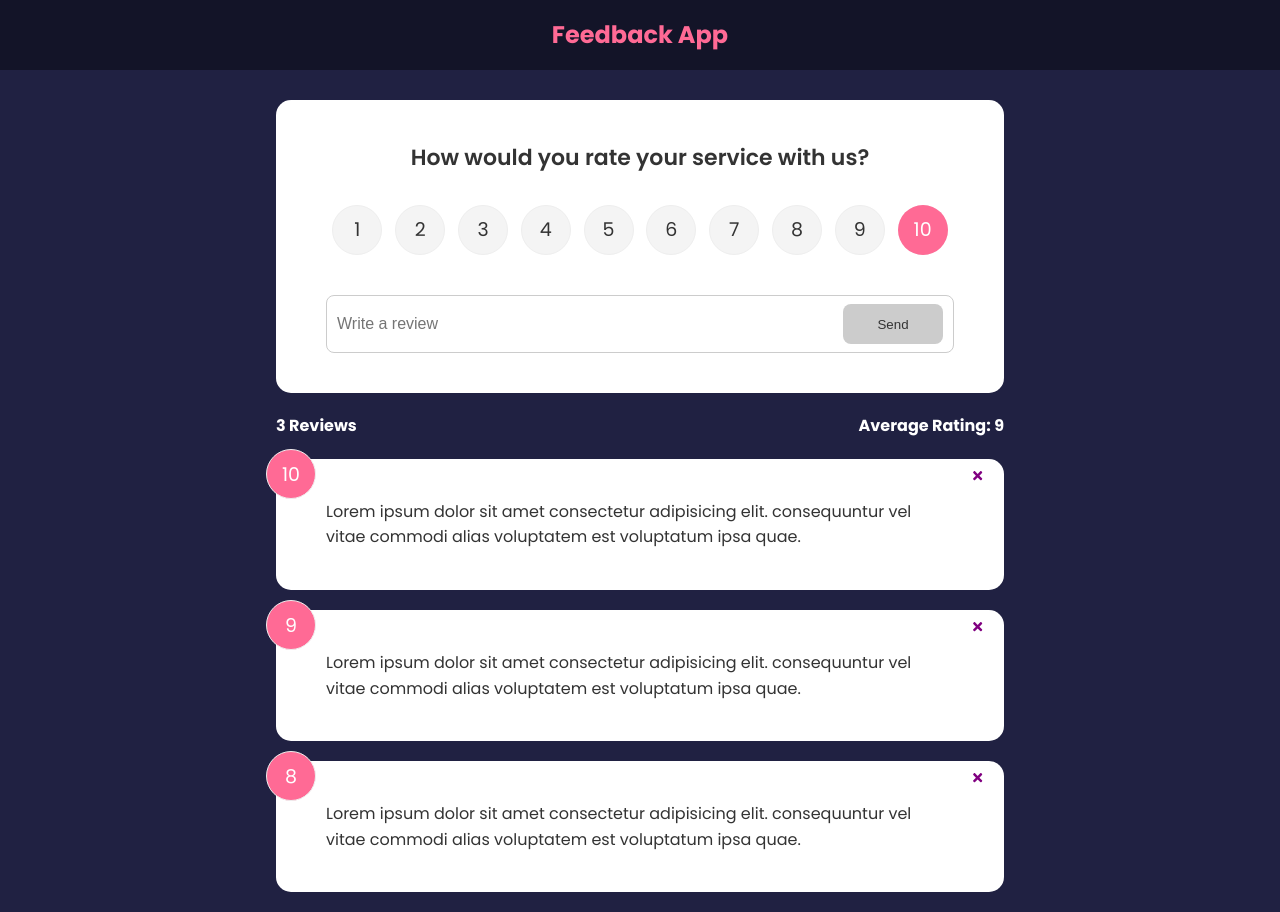
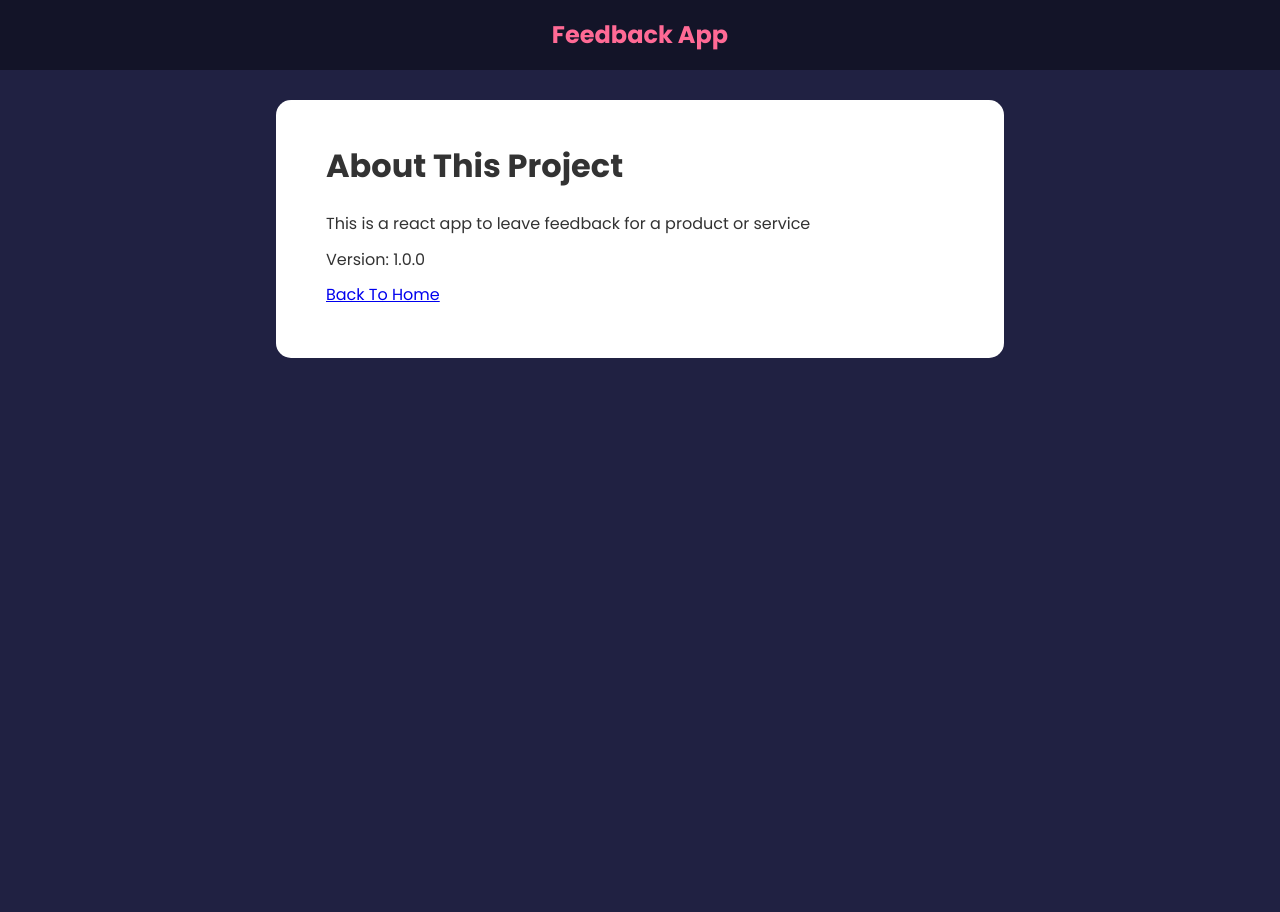
Before and after one commit to bcherrera14/feedback-app, a React (Create React App) app: page /about in a window 1280 px wide. After the commit the page ends 800 px from the top, so only its background shows below. Built offline with nearby package versions, Linux system fonts and the light colour scheme; the HTML template or start-up script is replaced by a standard one.

Commit message:
add router and about page

```diff
--- a/package.json
+++ b/package.json
@@ -10,6 +10,7 @@
     "react": "^18.2.0",
     "react-dom": "^18.2.0",
     "react-icons": "^4.4.0",
+    "react-router-dom": "^6.3.0",
     "react-scripts": "5.0.1",
     "uuid": "^8.3.2",
     "web-vitals": "^2.1.4"
--- a/src/App.js
+++ b/src/App.js
@@ -1,11 +1,13 @@
 import { useState } from 'react';
 import React from 'react';
+import { BrowserRouter as Router, Route, Routes } from 'react-router-dom';
 import { v4 as uuidv4 } from 'uuid';
 import Header from './components/Header';
 import FeedbackList from './components/FeedbackList';
 import FeedbackData from './data/FeedbackData';
 import FeedbackStats from './components/FeedbackStats';
 import FeedbackForm from './components/FeedbackForm';
+import AboutPage from './pages/AboutPage';
 
 function App() {
 	const [ feedback, setFeedback ] = useState(FeedbackData);
@@ -22,14 +24,25 @@
 	};
 
 	return (
-		<React.Fragment>
+		<Router>
 			<Header />
 			<div className="container">
-				<FeedbackForm handleAdd={addFeedback} />
-				<FeedbackStats feedback={feedback} />
-				<FeedbackList feedback={feedback} handleDelete={deleteFeedback} />
+				<Routes>
+					<Route
+						exact
+						path="/"
+						element={
+							<React.Fragment>
+								<FeedbackForm handleAdd={addFeedback} />
+								<FeedbackStats feedback={feedback} />
+								<FeedbackList feedback={feedback} handleDelete={deleteFeedback} />
+							</React.Fragment>
+						}
+					/>
+					<Route path="/about" element={<AboutPage />} />
+				</Routes>
 			</div>
-		</React.Fragment>
+		</Router>
 	);
 }
 
--- a/src/index.js
+++ b/src/index.js
@@ -1,11 +1,16 @@
 import React from 'react';
-import ReactDOM from 'react-dom';
+// import ReactDOM from 'react-dom';
+import { createRoot } from 'react-dom/client';
 import './index.css';
 import App from './App';
 
-ReactDOM.render(
-	<React.StrictMode>
-		<App />
-	</React.StrictMode>,
-	document.getElementById('root')
-);
+const container = document.getElementById('root');
+const root = createRoot(container);
+root.render(<App />);
+
+// ReactDOM.render(
+// 	<React.StrictMode>
+// 		<App />
+// 	</React.StrictMode>,
+// 	document.getElementById('root')
+// );
--- /dev/null
+++ b/src/pages/AboutPage.js
@@ -0,0 +1,19 @@
+import React from 'react';
+import Card from '../components/shared/Card';
+
+function AboutPage() {
+	return (
+		<Card>
+			<div className="about">
+				<h1>About This Project</h1>
+				<p>This is a react app to leave feedback for a product or service</p>
+				<p>Version: 1.0.0</p>
+				<p>
+					<a href="/">Back To Home</a>
+				</p>
+			</div>
+		</Card>
+	);
+}
+
+export default AboutPage;
```
Also changed, not shown: 1 other file (tests, documents, lock files or other folders).
